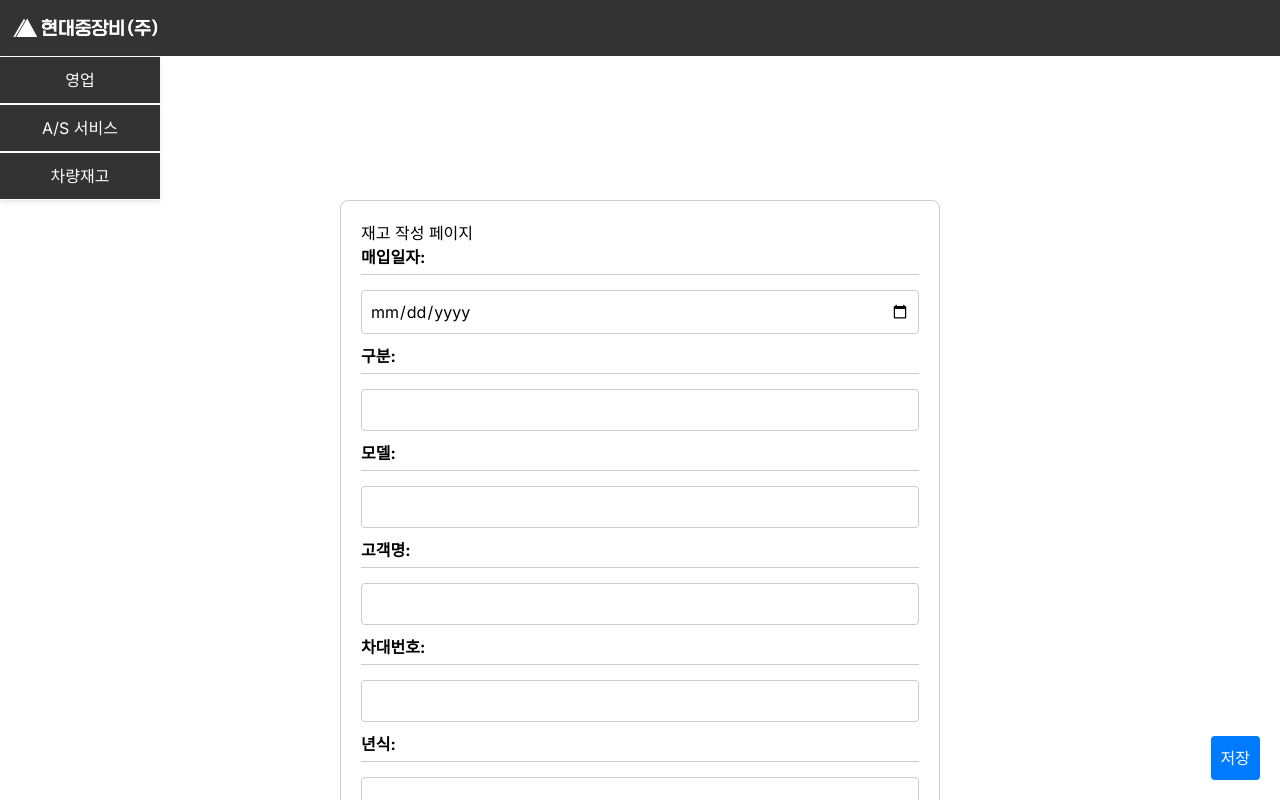
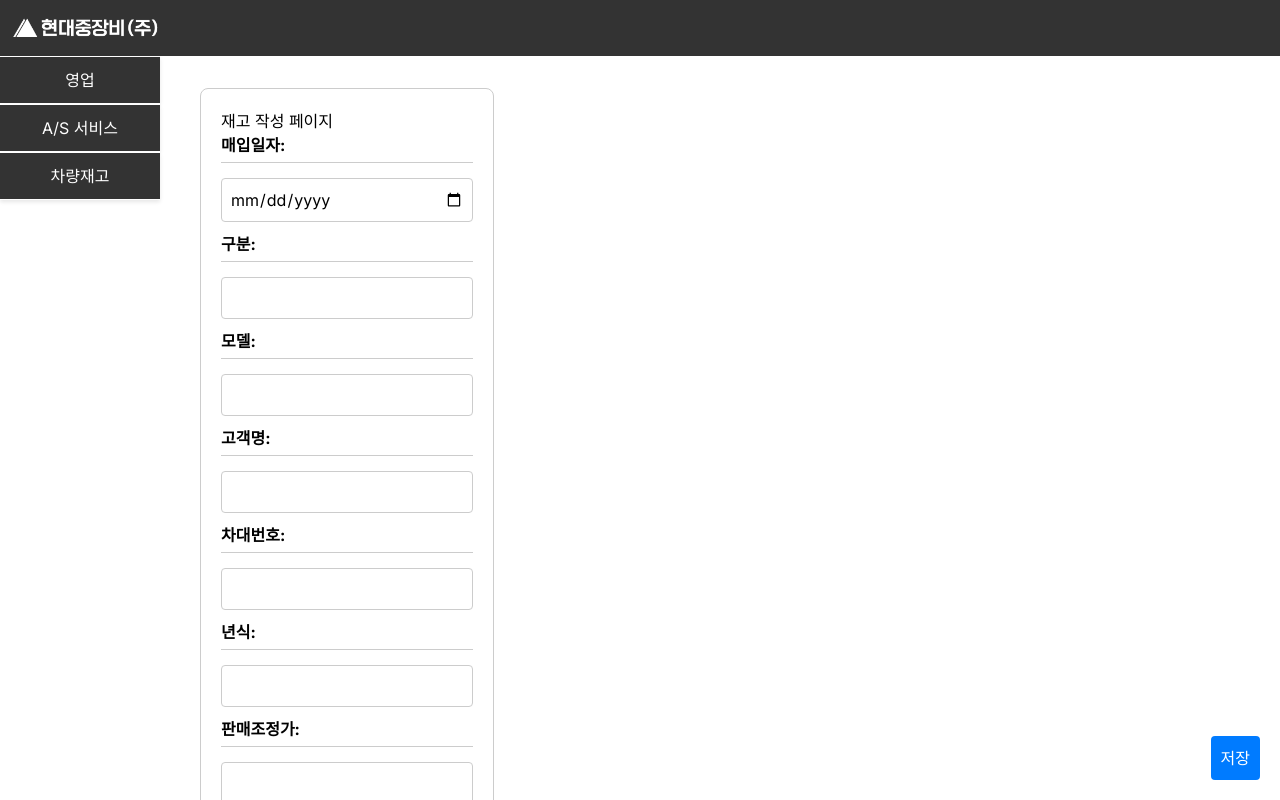
Before and after one commit to Jeongp4939/Jangbe, a Next.js app in the folder jangbe/: page /products/enter_products in a window 1280 px wide. Shown: the top 800 px of the page. Built offline with nearby package versions, Linux system fonts and the light colour scheme.

Commit message:
design: 페이지 내용이 올바른 위치로 오게 정렬

```diff
--- a/jangbe/app/layout.tsx
+++ b/jangbe/app/layout.tsx
@@ -20,8 +20,10 @@ export default function RootLayout({
     <html lang="en">
       <body className={inter.className}>
         <Header />
-        <NavBar />
-        {children}
+        <div className="flex">
+          <NavBar />
+          <div className="pl-10 pt-8">{children}</div>
+        </div>
       </body>
     </html>
   );
```
